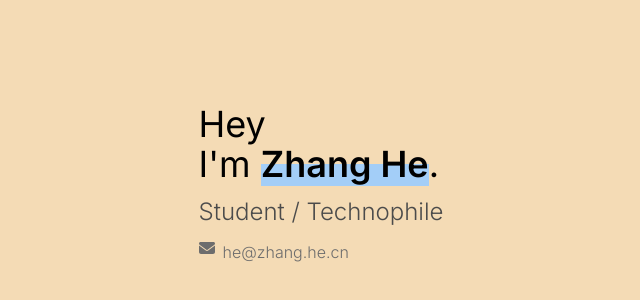
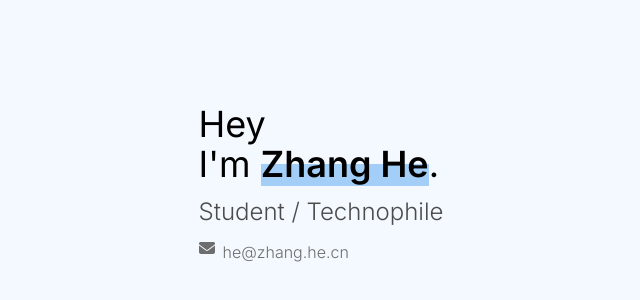
Before and after one commit to gtxykn0504/zh, a Next.js app: page / in a window 1280 px wide. Shown: the part 196-496 px from the top of the page, without its empty margins (319-959 px from the left). Built offline with nearby package versions, Linux system fonts and the light colour scheme.

Commit message:
fix:change background-color

```diff
--- a/app/globals.css
+++ b/app/globals.css
@@ -8,7 +8,7 @@ body {
   padding: 0;
   min-width: 100vw;
   min-height: 100vh;
-  background-color: #F4DBB5;
+  background-color: #F4F9FF;
 }
 
 @keyframes in {
--- a/package.json
+++ b/package.json
@@ -1,5 +1,5 @@
 {
-  "name": "Kegongteng-home",
+  "name": "zh-home",
   "version": "0.1.0",
   "private": true,
   "scripts": {
```
